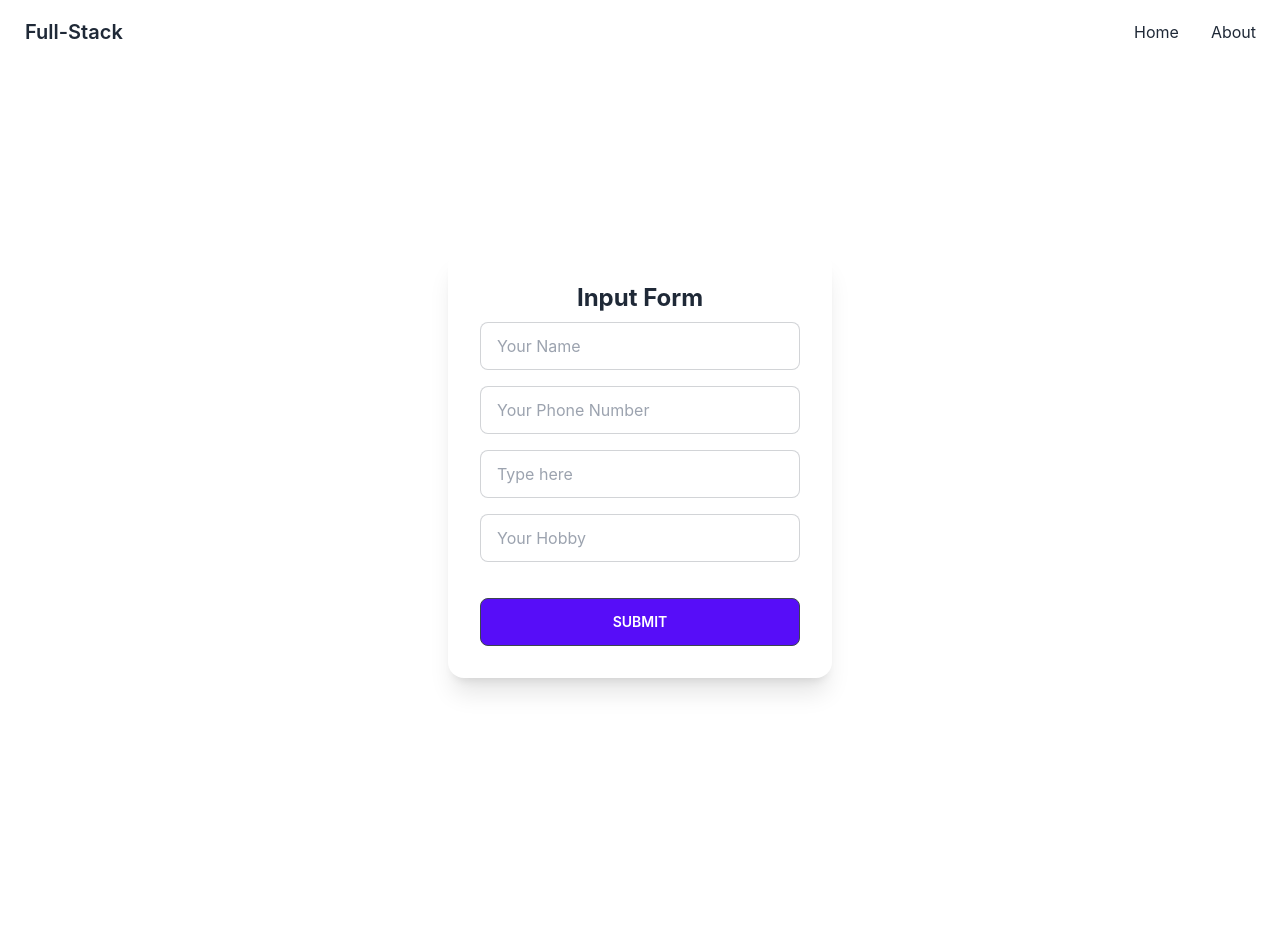
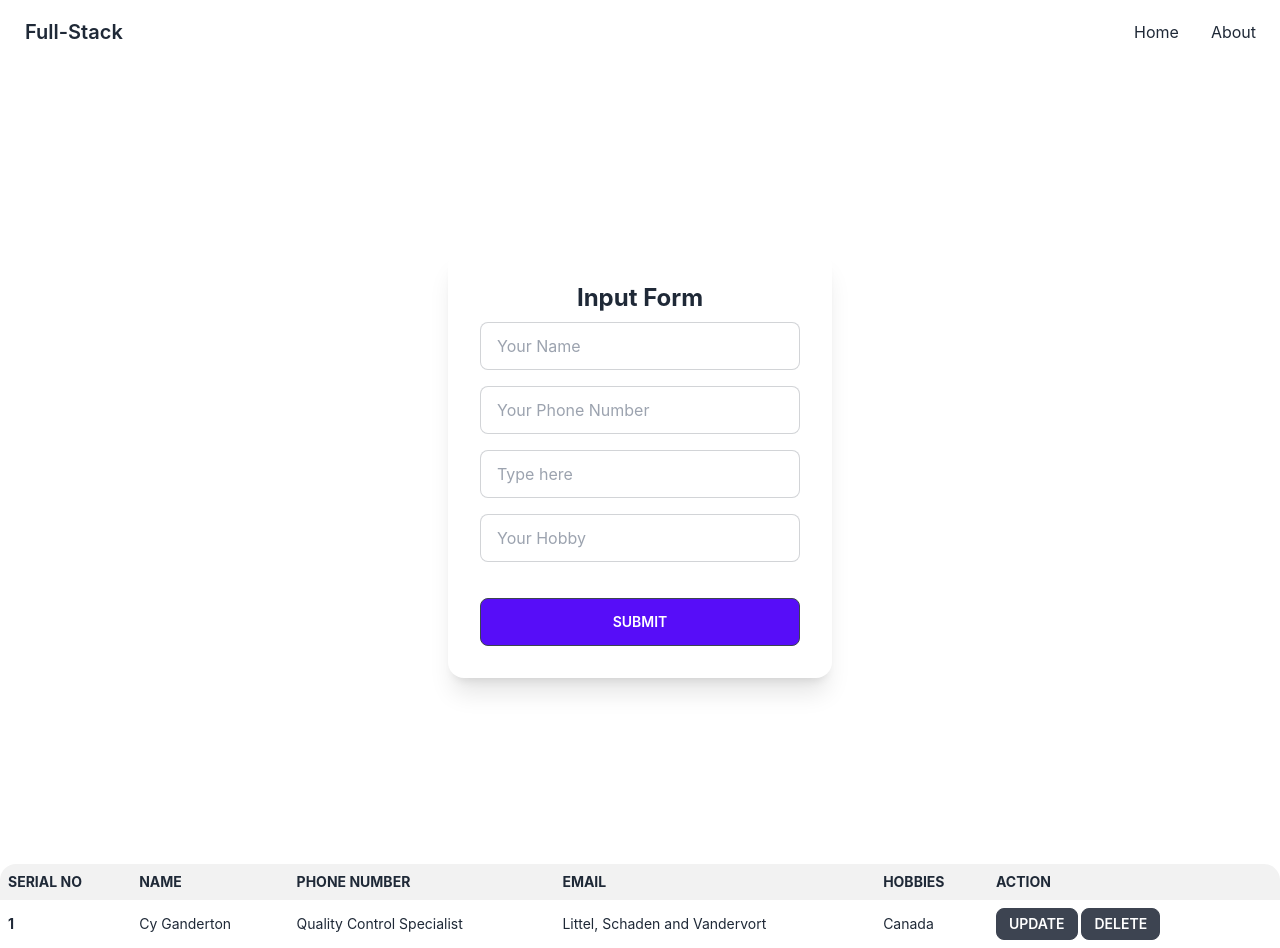
Before and after one commit to md-najmul-haque/redpositive-client, a React (Create React App) app: page / in a window 1280 px wide. Before the commit the page ends 864 px from the top, so only its background shows below. Built offline with nearby package versions, Linux system fonts and the light colour scheme.

Commit message:
Table added

```diff
--- a/src/App.js
+++ b/src/App.js
@@ -2,12 +2,14 @@ import logo from './logo.svg';
 import './App.css';
 import Navbar from './Components/Navbar/Navbar';
 import Form from './Components/Form/Form';
+import Table from './Components/Table/Table';
 
 function App() {
   return (
     <div className="container mx-auto">
       <Navbar />
       <Form />
+      <Table />
     </div>
   );
 }
--- /dev/null
+++ b/src/Components/Table/Table.js
@@ -0,0 +1,34 @@
+import React from 'react';
+
+const Table = () => {
+    return (
+        <div>
+            <div className="overflow-x-auto">
+                <table className="table table-compact w-full">
+                    <thead>
+                        <tr>
+                            <th>Serial No</th>
+                            <th>Name</th>
+                            <th>Phone Number</th>
+                            <th>Email</th>
+                            <th>Hobbies</th>
+                            <th>Action</th>
+                        </tr>
+                    </thead>
+                    <tbody>
+                        <tr>
+                            <th>1</th>
+                            <td>Cy Ganderton</td>
+                            <td>Quality Control Specialist</td>
+                            <td>Littel, Schaden and Vandervort</td>
+                            <td>Canada</td>
+                            <td><button className="btn btn-sm">Update</button> <button className="btn btn-sm mr-5">Delete</button></td>
+                        </tr>
+                    </tbody>
+                </table>
+            </div>
+        </div>
+    );
+};
+
+export default Table;
```
